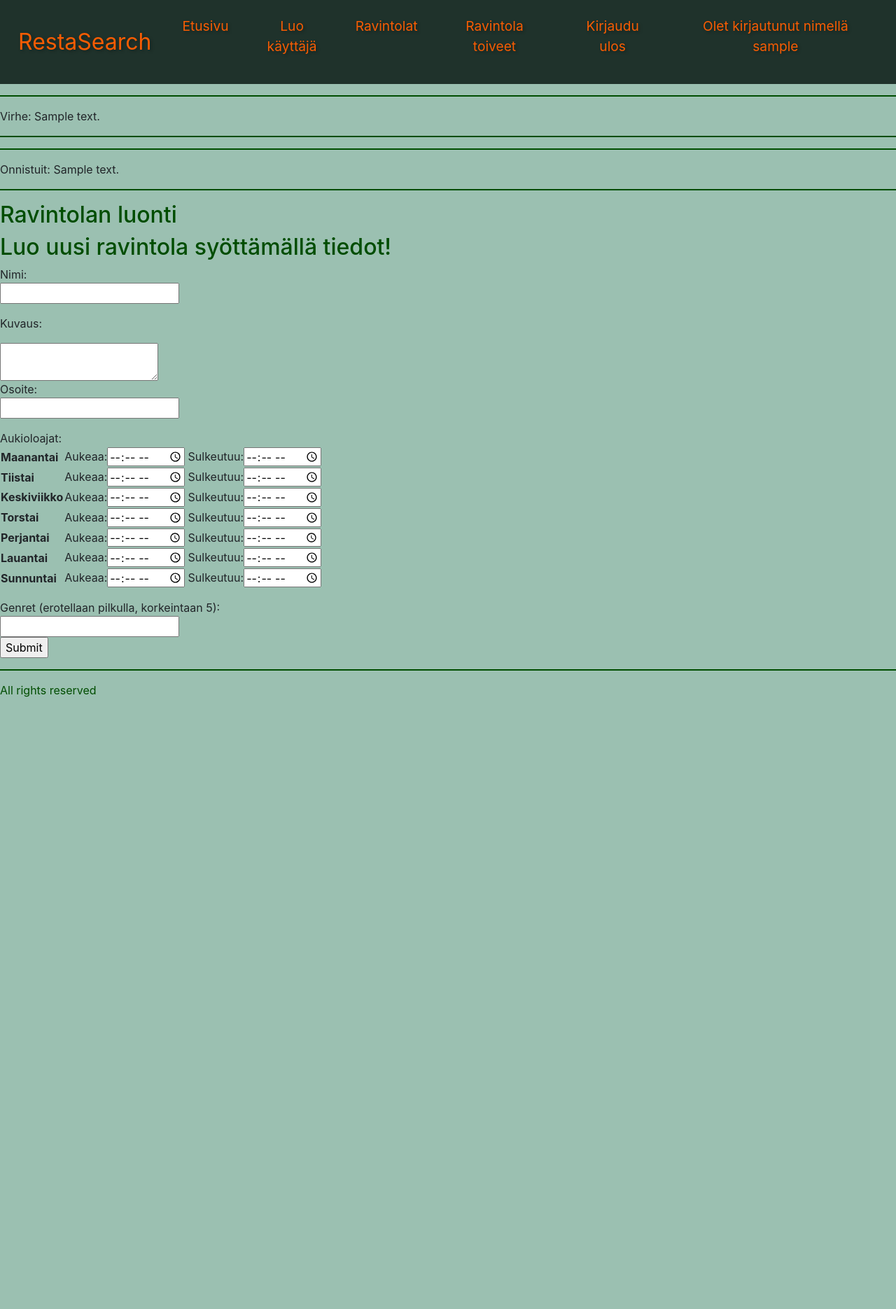
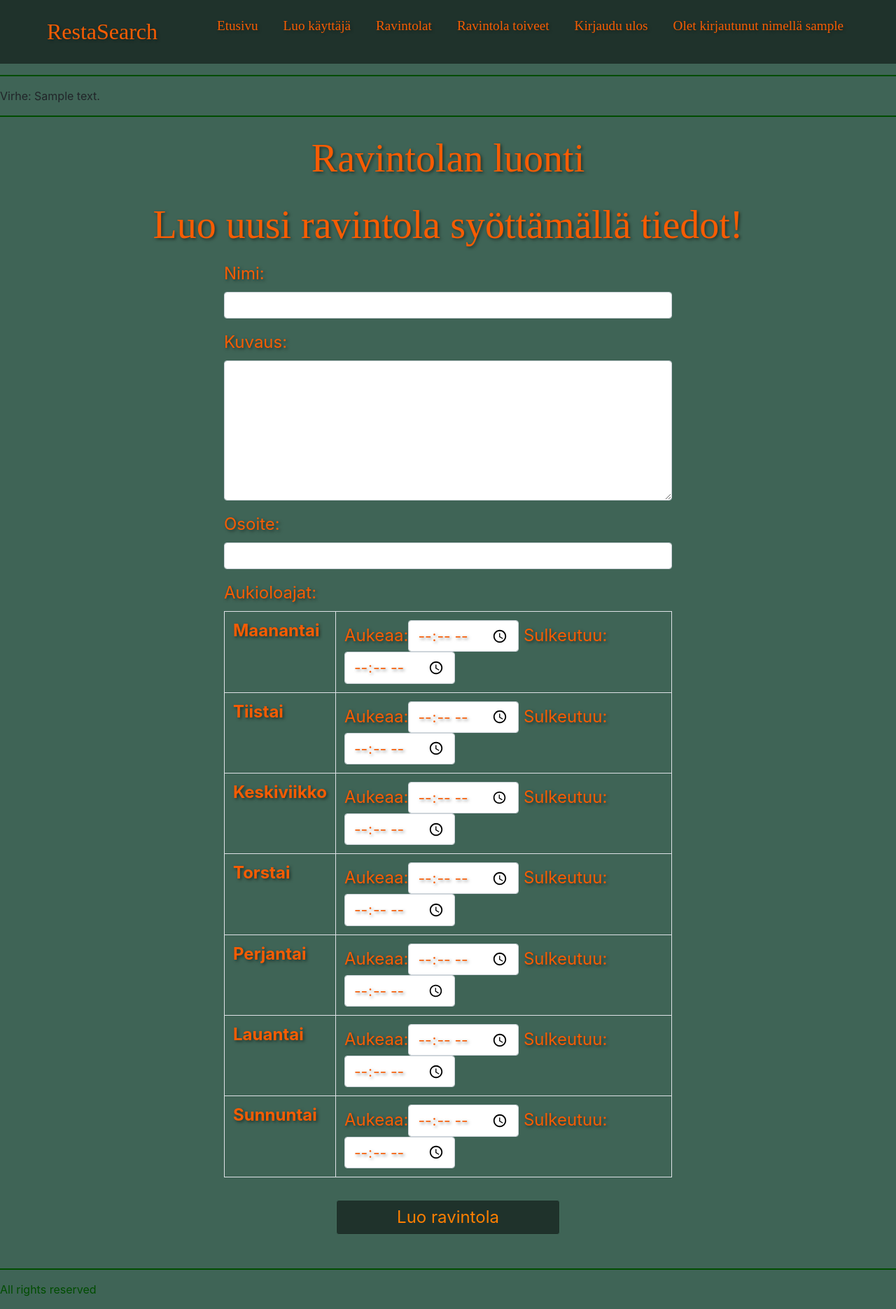
Before and after one commit to KirillosTY/RestaSearch, a Flask app: template pythonFlaskBackend/templates/create_restaurant.html in a window 1280 px wide. Shown: the whole page at 70% size. Before the commit the page ends 996 px from the top, so only its background shows below. Run offline with Flask 3, Linux system fonts and the light colour scheme; the visitor is signed in with stand-in values (Sample User, id 1); the template is opened without the code that fills it: most values are stand-ins (such as "Sample title", 1, 10 or a date in 2020); some libraries are stand-ins or nearby versions.

Commit message:
Worked on restaurants, single_restaurant, create_user and login htmls to create a decent style. Also added ROUND for getting restaurant ratings

```diff
--- a/pythonFlaskBackend/restaurant_db.py
+++ b/pythonFlaskBackend/restaurant_db.py
@@ -12,7 +12,7 @@ def get_restaurants():
       r.description,
       r.gps_location,
       r.added,
-      AVG(re.rating) as average_rating
+      ROUND(AVG(re.rating),1) as average_rating
 
     FROM
       restaurant r
@@ -40,7 +40,7 @@ def get_favourite_restaurants(user_id):
       r.description,
       r.gps_location,
       r.added,
-      AVG(re.rating) as average_rating
+      ROUND(AVG(re.rating),1) as average_rating
     FROM
       restaurant r
      JOIN
--- a/pythonFlaskBackend/static/styles/rest.css
+++ b/pythonFlaskBackend/static/styles/rest.css
@@ -55,13 +55,15 @@
 }
 
 /*Navbar*/
+
 .container {
   overflow: auto;
-
+  display: flex;
+  flex-direction: column;
 }
 
 body {
-  background-color: #9BC0B1;
+  background-color: #3F6456;
 
 }
 
@@ -73,6 +75,7 @@ body {
   align-content: center;
   flex-direction: row;
   justify-content:space-evenly;
+  font-family:'New Century Schoolbook, TeX Gyre Schola, serif';
 
 }
 .navbar-brand {
@@ -87,6 +90,8 @@ body {
 }
 .nav-link,
 .navbar-brand {
+  font-family:'New Century Schoolbook, TeX Gyre Schola, serif';
+
   color: #F75C03 !important;
   text-align: center;
   align-self:unset;
@@ -107,39 +112,24 @@ body {
 
 /*restaurants*/
 
-.btn-primary {
-  background-color: #1F322B;
-  border-color: #004d00;
-  text-shadow: 3px 3px 6px rgba(0, 0, 0, 0.4);
-}
 
-.btn-primary:hover {
-  background-color: #1F322B;
-  border-color: #006400;
+
+.restaraunt-create {
+  max-width: 100%;
+  align-self: center;
+  width: 45%;
 }
 
 
 
-.card {
-  border-color: #D2D4C8;
-  background-color: #E0E2DB;
-}
-
-.card-title a {
-  color: #004d00 !important;
-  /* Dark green links */
-}
-
-.card-title a:hover {
-  color: #ffa500 !important;
-  /* Dark orange on hover */
+.form-inline {
+  border-color: #ccc;
+  border-radius: 20%;
+  align-self: center;
+  min-width: 30%;
 }
 
 
-
-h2 {
-  color: #004d00;
-}
 
 hr {
   border-top: 2px solid #004d00;
@@ -147,6 +137,37 @@ hr {
 
 footer {
   color: #004d00;
+}
+  /* restaurant creation */
+  .form-group-creation {
+    display: flex;
+    flex-direction: column;
+    align-self: center;
+    justify-content: center;
+    color: #F75C03;
+    text-shadow: 2px 2px 4px rgba(0, 0, 0, 0.5); /* Text shadow with slight blur */
+    font-size: 1.5rem;
+    max-height: fit-content;
+
+
+  }
+.creation {
+  min-width: 100% !important
+}
+.description{
+  min-height: 200px;
+}
+.date {
+  width: 200%;
+  align-self: center;
+}
+
+.d-inline {
+
+  color: #F75C03 !important;
+  font-size: 1.3rem;
+  text-shadow: 2px 2px 4px rgba(0, 0, 0, 0.5); /* Text shadow with slight blur */
+
 }
 
  /* Custom Colors */
@@ -212,16 +274,36 @@ footer {
 }
 
 .default-title {
-  font-size: 2rem !important;
+  font-size: 3.5rem !important;
   color: #F75C03 !important;
   text-align: center;
   align-self:unset;
   min-width:fit-content;
-  text-shadow: 3px 3px 6px rgba(70, 48, 48, 0.4); /* Slightly stronger shadow on hover */
   font-size: 1.2rem; /* Increase the text size */
-  text-shadow: 2px 2px 4px rgba(0, 0, 0, 0.3); /* Text shadow with slight blur */
+  text-shadow: 2px 2px 4px rgba(0, 0, 0, 0.5); /* Text shadow with slight blur */
   color: #FFFFFF; /* Text color */
   padding: 10px 10px; /* Padding for better spacing */
+  font-family:'New Century Schoolbook, TeX Gyre Schola, serif';
+
+}
+
+.checkbox-group {
+  align-self: center;
+  display: flex;
+  flex-direction: row;
+  margin: 5px 50px;
+
+
+}
+
+.checkbox {
+  width:30px;
+  height:30px;
+  background:white;
+  border:2px solid #555;
+
+  margin-left: 10px;
+
 }
 
 /* Login */
@@ -230,11 +312,39 @@ footer {
   flex-direction: column;
   align-self: center;
   justify-content: center;
+  color: #F75C03;
+  text-shadow: 2px 2px 4px rgba(0, 0, 0, 0.5); /* Text shadow with slight blur */
+  font-size: 1.5rem;
+  max-height: fit-content;
+
 
 }
 
-.access_link {
+.form-group {
+  display: flex;
+  flex-direction: column;
+  align-self: center;
+  min-width: 50%;
+  width: 30%;
+  max-width: 50%;
+
+}
+
+.form-text{
+    color: #F75C03;
+}
+
+.info {
+  color: #F75C03 !important;
+  font-size: 1.5rem;
+  text-shadow: 2px 2px 4px rgba(0, 0, 0, 0.5); /* Text shadow with slight blur */
+
+}
+
+.access_link, .access_link:hover {
     font-size: 1.5rem;
     color: #d95001;
+    text-shadow: 2px 2px 4px rgba(0, 0, 0, 0.5); /* Text shadow with slight blur */
+
 
 }
--- a/pythonFlaskBackend/templates/create_restaurant.html
+++ b/pythonFlaskBackend/templates/create_restaurant.html
@@ -1,60 +1,104 @@
-{%extends "layout.html"%}
+{% extends "layout.html" %}
 
+{% block headline %}
+<h2 class="default-title">Ravintolan luonti</h2>
+{% endblock %}
 
-{% block headline %}<h2>Ravintolan luonti</h2>{% endblock %}
 {% block content %}
+<div class="form-group-creation ">
+    <h2 class="default-title">Luo uusi ravintola syöttämällä tiedot!</h2>
 
-
-    <h2>Luo uusi ravintola syöttämällä tiedot!</h2>
-    <form action="/create/restaurant" method="POST" onSubmit="return checkRestaurant(this)">
+    <form action="/create/restaurant" method="POST" class="form-group" onSubmit="return checkRestaurant(this)">
       <input type="hidden" name="csrf_token" value="{{ session.csrf_token }}">
 
-    <p>Nimi:<br>
-    <input type="text" name="name"></input>
-    <br>
-    <p>Kuvaus:</p>
-    <textarea type="text" name="description"></textarea>
-    <p>Osoite:<br>
-    <input type="text" name="address"></input>
-    <br>
-    <p>Aukioloajat:<br>
+      <div class="form-group creation ">
+        <label for="name">Nimi:</label>
+        <input type="text" name="name" class="form-control" id="name">
+      </div>
 
-    <table>
+      <div class="form-group creation description">
+        <label for="description">Kuvaus:</label>
+        <textarea name="description" class="form-control  description" id="description"></textarea>
+      </div>
 
-      <tr><th>Maanantai</th><td>Aukeaa:<input placeholder="None" type="time" name="monday_open" ></input>  Sulkeutuu:<input placeholder="None"  type="time" name="monday_close"></input></td></tr>
-      <tr><th>Tiistai</th><td>Aukeaa:<input placeholder="None" type="time" name="tuesday_open"></input>  Sulkeutuu:<input type="time"  placeholder="None" name="tuesday_close"></input></td></tr>
-      <tr><th>Keskiviikko</th><td>Aukeaa:<input placeholder="None"  type="time" name="wednesday_open"></input>  Sulkeutuu:<input  placeholder="None" type="time"  name="wednesday_close"></input></td></tr>
-      <tr><th>Torstai</th><td>Aukeaa:<input placeholder="None" type="time" name="thursday_open"></input>  Sulkeutuu:<input placeholder="None"  type="time" name="thursday_close"></input></td></tr>
-      <tr><th>Perjantai</th><td>Aukeaa:<input placeholder="None" type="time" name="friday_open"></input>  Sulkeutuu:<input placeholder="None"  type="time" name="friday_close"></input></td></tr>
-      <tr><th>Lauantai</th><td>Aukeaa:<input placeholder="None"  type="time" name="saturday_open"></input>  Sulkeutuu:<input placeholder="None"  type="time" name="saturday_close"></input></td></tr>
-      <tr><th>Sunnuntai</th><td>Aukeaa:<input placeholder="None" type="time" name="sunday_open"></input>  Sulkeutuu:<input  placeholder="None" type="time" name="sunday_close"></input></td></tr>
+      <div class="form-group creation">
+        <label for="address">Osoite:</label>
+        <input type="text" name="address" class="form-control" id="address">
+      </div>
 
+      <label for="dates" >Aukioloajat:</label>
+      <div class="form-group" >
+
+        <table id="dates" class="table table-bordered date">
+          <tr>
+            <th class="info">Maanantai</th>
+            <td class="info">
+              Aukeaa:<input type="time" name="monday_open" class="form-control d-inline w-auto">
+              Sulkeutuu:<input type="time" name="monday_close" class="form-control d-inline w-auto">
+            </td>
+          </tr>
+          <tr>
+            <th class="info">Tiistai</th>
+            <td class="info">
+              Aukeaa:<input type="time" name="tuesday_open" class="form-control d-inline w-auto">
+              Sulkeutuu:<input type="time" name="tuesday_close" class="form-control d-inline w-auto">
+            </td>
+          </tr>
+          <tr>
+            <th class="info">Keskiviikko</th>
+            <td class="info">
+              Aukeaa:<input type="time" name="wednesday_open" class="form-control d-inline w-auto">
+              Sulkeutuu:<input type="time" name="wednesday_close" class="form-control d-inline w-auto">
+            </td>
+          </tr>
+          <tr>
+            <th class="info">Torstai</th>
+            <td class="info">
+              Aukeaa:<input type="time" name="thursday_open" class="form-control d-inline w-auto">
+              Sulkeutuu:<input type="time" name="thursday_close" class="form-control d-inline w-auto">
+            </td>
+          </tr>
+          <tr>
+            <th class="info">Perjantai</th>
+            <td class="info">
+              Aukeaa:<input type="time" name="friday_open" class="form-control d-inline w-auto">
+              Sulkeutuu:<input type="time" name="friday_close" class="form-control d-inline w-auto">
+            </td>
+          </tr>
+          <tr>
+            <th class="info">Lauantai</th>
+            <td class="info">
+              Aukeaa:<input type="time" name="saturday_open" class="form-control d-inline w-auto">
+              Sulkeutuu:<input type="time" name="saturday_close" class="form-control d-inline w-auto">
+            </td>
+          </tr>
+          <tr>
+            <th class="info">Sunnuntai</th>
+            <td class="info">
+              Aukeaa:<input type="time" name="sunday_open" class="form-control d-inline w-auto">
+              Sulkeutuu:<input type="time" name="sunday_close" class="form-control d-inline w-auto">
+            </td>
+          </tr>
         </table>
+      </div>
 
-    {% if session.is_admin== true%}
-    <p>Genret (erotellaan pilkulla, korkeintaan 5):<br>
-      <input type="text" name="genre"></input>
-    {% endif %}
-    <br>
-    <input type="submit">
-
+      <div class="form-group">
+        <input type="submit" class="btn btn-primary" value="Luo ravintola">
+      </div>
     </form>
-
+</div>
 
 <script>
-      function check(form) {
-          if (form.name.value.length >= 16 || form.name.value.length <= 2) {
-              alert("Käyttäjätunnuksen tulee olla 4-16 merkkiä pitkä");
+  function checkRestaurant(form) {
+    if (form.name.value.length < 2 || form.name.value.length > 16) {
+      alert("Nimen tulee olla 2-16 merkkiä pitkä");
       return false;
     }
     if (form.description.value.length < 8) {
-              alert("Kuvauksen tulee sisältää ainakin 8 merkkiä")
+      alert("Kuvauksen tulee olla vähintään 8 merkkiä pitkä");
       return false;
     }
-
-
     return true;
   }
 </script>
-
 {% endblock %}
--- a/pythonFlaskBackend/templates/layout.html
+++ b/pythonFlaskBackend/templates/layout.html
@@ -39,7 +39,13 @@
 </div>
 
 {% include "error.html" %}
-{% include "success.html" %}
+{% if session.success  %}
+  <p>
+    <hr>
+    Onnistuit: {{ session.success }}
+    <hr>
+  </p>
+{%endif%}
 
 {% block headline %}
 {% endblock %}
--- a/pythonFlaskBackend/templates/single_restaurant.html
+++ b/pythonFlaskBackend/templates/single_restaurant.html
@@ -84,7 +84,7 @@
       <hr>
       {% if not reviewed %}
       <h3>Arvioi:</h3>
-      <form method="POST" class="rating_form">
+      <form method="POST" >
       <input type="hidden" name="csrf_token" value="{{ session.csrf_token }}">
 
         <div class="rating">
@@ -105,7 +105,7 @@
       {% else %}
 
       <h3>Päivitä arvostelu</h3>
-      <form method="POST" class="rating_form" >
+      <form method="POST" >
         <input type="hidden" name="csrf_token" value="{{ session.csrf_token }}">
 
         <div class="rating">
```
Also changed, not shown: other parts of pythonFlaskBackend/static/styles/rest.css (+48 -7 lines), pythonFlaskBackend/templates/create_user.html (+23 -11 lines), pythonFlaskBackend/templates/login.html (+4 -5 lines), pythonFlaskBackend/templates/restaurants.html (+29 -17 lines), pythonFlaskBackend/routes.py (line endings or trailing spaces), pythonFlaskBackend/users.py (line endings or trailing spaces). Lines whose indentation alone changed are shown as unchanged.
